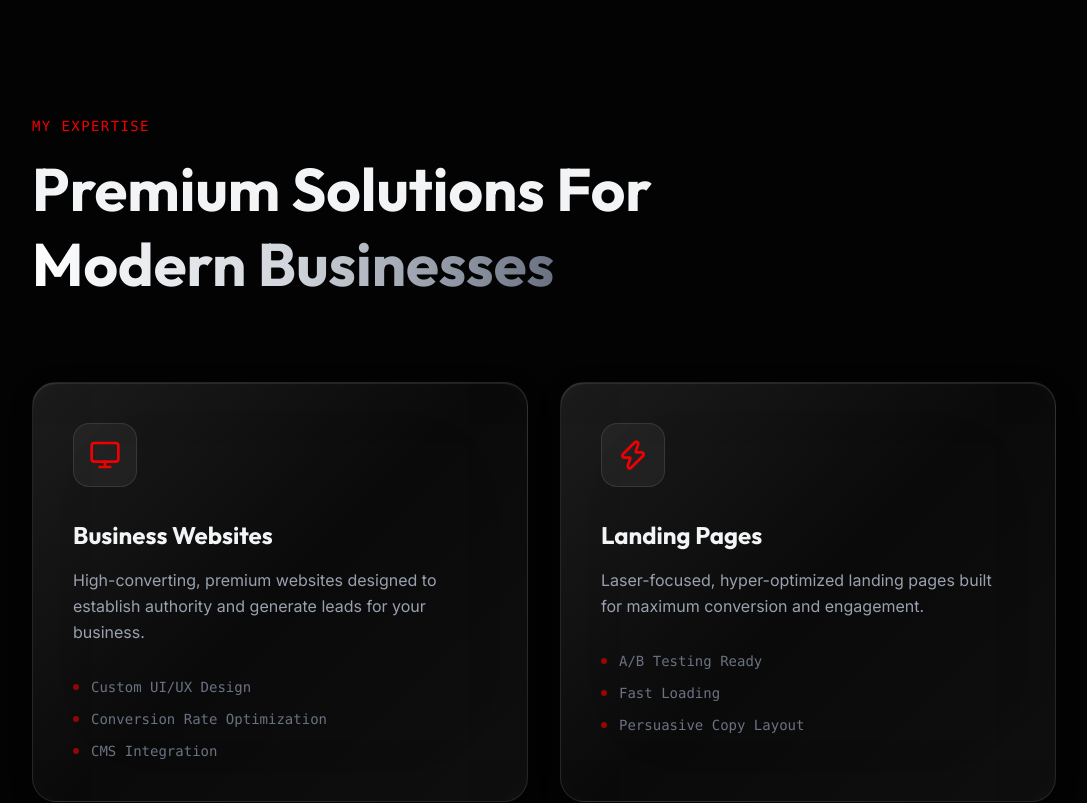
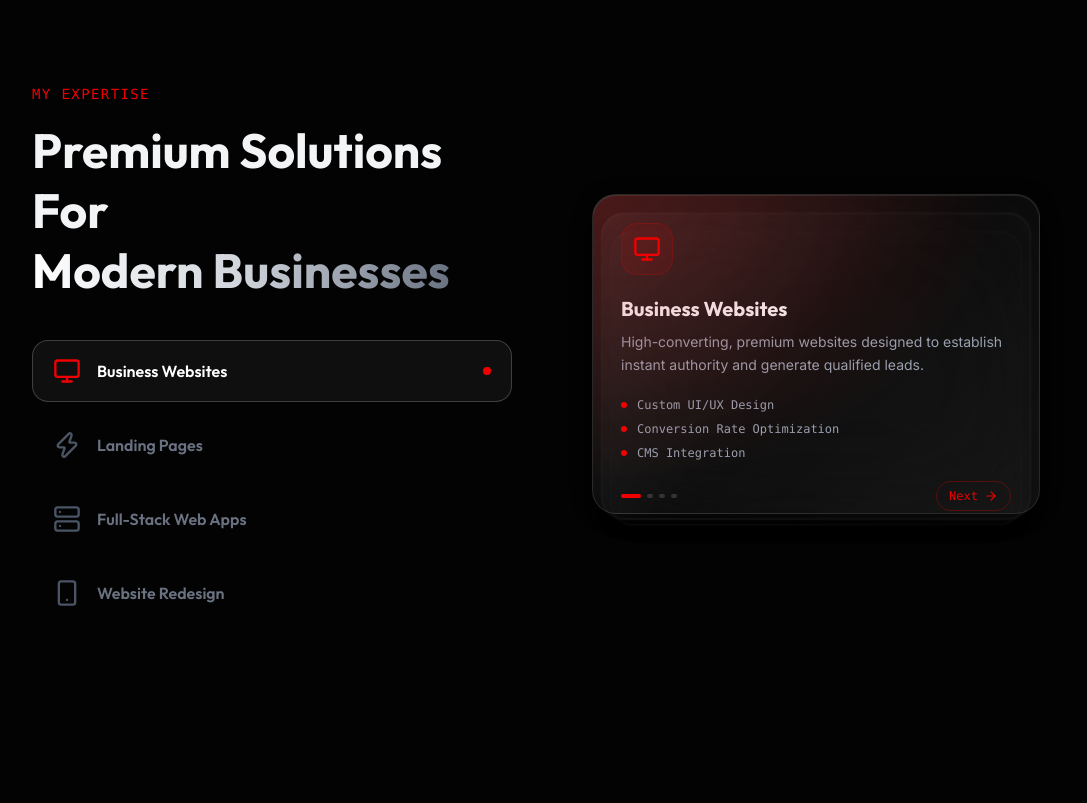
Before and after one commit to mahunn/Portfolio--Mahin-Ahmad, a React (Vite) app: page / in a window 1280 px wide. Shown: the part 1320-2123 px from the top of the page, without its empty margins (96-1183 px from the left). Built offline with nearby package versions, Linux system fonts and the light colour scheme.

Commit message:
feat: real client reviews, stacked services cards, mobile hero animation

```diff
--- a/src/components/Hero.jsx
+++ b/src/components/Hero.jsx
@@ -150,7 +150,7 @@ const Hero = () => {
                 href="https://glamora-beige.vercel.app/"
                 target="_blank"
                 rel="noreferrer"
-                className="absolute top-4 sm:top-0 left-0 w-[80%] sm:w-[75%] aspect-video rounded-xl sm:rounded-2xl overflow-hidden shadow-2xl border border-white/5 liquid-glass p-1 sm:p-2 z-10 opacity-80 blur-[1px] hover:blur-none hover:z-40 hover:opacity-100 hover:scale-105 active:z-40 active:scale-105 transition-all duration-500 cursor-pointer"
+                className="absolute top-4 sm:top-0 left-0 w-[80%] sm:w-[75%] aspect-video rounded-xl sm:rounded-2xl overflow-hidden shadow-2xl border border-white/5 liquid-glass p-1 sm:p-2 z-10 opacity-80 blur-[1px] hover:blur-none hover:z-40 hover:opacity-100 hover:scale-105 active:z-40 active:scale-105 transition-all duration-500 cursor-pointer animate-mobile-back sm:animate-none"
               >
                 <img
                   src="/glamora_preview.png"
@@ -165,7 +165,7 @@ const Hero = () => {
                 href="https://henleyzone.com"
                 target="_blank"
                 rel="noreferrer"
-                className="absolute bottom-4 sm:bottom-0 right-0 w-[85%] sm:w-[80%] aspect-video rounded-xl sm:rounded-2xl overflow-hidden shadow-[0_20px_50px_rgba(0,0,0,0.5)] border border-white/10 liquid-glass p-1 sm:p-2 z-20 hover:scale-105 hover:z-40 active:scale-105 transition-all duration-500 cursor-pointer"
+                className="absolute bottom-4 sm:bottom-0 right-0 w-[85%] sm:w-[80%] aspect-video rounded-xl sm:rounded-2xl overflow-hidden shadow-[0_20px_50px_rgba(0,0,0,0.5)] border border-white/10 liquid-glass p-1 sm:p-2 z-20 hover:scale-105 hover:z-40 active:scale-105 transition-all duration-500 cursor-pointer animate-mobile-front sm:animate-none"
               >
                 <img
                   src="/henley_zone_preview.png"
--- a/src/components/Services.jsx
+++ b/src/components/Services.jsx
@@ -1,87 +1,201 @@
-import React from 'react';
-import { motion } from 'framer-motion';
-import { ArrowRight, Monitor, Smartphone, Server, Zap } from 'lucide-react';
+import React, { useState } from 'react';
+import { motion, AnimatePresence } from 'framer-motion';
+import { Monitor, Zap, Server, Smartphone, ArrowRight } from 'lucide-react';
 
-const Services = () => {
 const services = [
   {
     title: "Business Websites",
-      description: "High-converting, premium websites designed to establish authority and generate leads for your business.",
-      icon: <Monitor className="w-8 h-8 text-primary" />,
-      features: ["Custom UI/UX Design", "Conversion Rate Optimization", "CMS Integration"]
+    description: "High-converting, premium websites designed to establish instant authority and generate qualified leads.",
+    icon: <Monitor className="w-7 h-7" />,
+    features: ["Custom UI/UX Design", "Conversion Rate Optimization", "CMS Integration"],
+    accent: "#f00000",
   },
   {
     title: "Landing Pages",
     description: "Laser-focused, hyper-optimized landing pages built for maximum conversion and engagement.",
-      icon: <Zap className="w-8 h-8 text-primary" />,
-      features: ["A/B Testing Ready", "Fast Loading", "Persuasive Copy Layout"]
+    icon: <Zap className="w-7 h-7" />,
+    features: ["A/B Testing Ready", "Sub-1s Load Time", "Persuasive Copy Layout"],
+    accent: "#f97316",
   },
   {
     title: "Full-Stack Web Apps",
     description: "Complex, scalable web applications with custom functionality and seamless user experiences.",
-      icon: <Server className="w-8 h-8 text-primary" />,
-      features: ["Database Architecture", "API Development", "Secure Authentication"]
+    icon: <Server className="w-7 h-7" />,
+    features: ["Database Architecture", "API Development", "Secure Authentication"],
+    accent: "#3b82f6",
   },
   {
     title: "Website Redesign",
     description: "Transform your outdated site into a modern, high-end digital experience that builds trust instantly.",
-      icon: <Smartphone className="w-8 h-8 text-primary" />,
-      features: ["Modern Aesthetics", "Performance Boost", "Mobile First Strategy"]
+    icon: <Smartphone className="w-7 h-7" />,
+    features: ["Modern Aesthetics", "Performance Boost", "Mobile First Strategy"],
+    accent: "#a855f7",
   }
 ];
 
+/* ── Shared card deck component ─────────────────────────────── */
+const CardDeck = ({ active, setActive }) => {
+  const handleNext = () => setActive((prev) => (prev + 1) % services.length);
+
   return (
-    <section id="services" className="py-32 relative">
-      <div className="absolute top-0 left-1/2 -translate-x-1/2 w-3/4 h-32 bg-primary/5 blur-[120px] rounded-full -z-10 pointer-events-none"></div>
+    <div className="relative w-full" style={{ height: '320px' }}>
+      {/* Shadow stack cards */}
+      {services.map((_, i) => {
+        const offset = ((i - active) % services.length + services.length) % services.length;
+        if (offset === 0 || offset > 3) return null;
+        return (
+          <div
+            key={i}
+            className="absolute inset-0 rounded-3xl border border-white/5 liquid-glass"
+            style={{
+              transform: `translateY(${offset * 12}px) scale(${1 - offset * 0.04})`,
+              zIndex: services.length - offset,
+              opacity: 1 - offset * 0.28,
+              transition: 'all 0.5s cubic-bezier(0.23,1,0.32,1)',
+            }}
+          />
+        );
+      })}
 
-      <div className="mb-20">
+      {/* Active card */}
+      <AnimatePresence mode="wait">
+        <motion.div
+          key={active}
+          initial={{ opacity: 0, y: 24, scale: 0.96 }}
+          animate={{ opacity: 1, y: 0, scale: 1 }}
+          exit={{ opacity: 0, y: -16, scale: 0.98 }}
+          transition={{ duration: 0.38, ease: [0.23, 1, 0.32, 1] }}
+          className="absolute inset-0 liquid-glass rounded-3xl border border-white/10 p-7 cursor-pointer"
+          style={{ zIndex: 20 }}
+          onClick={handleNext}
+        >
+          {/* Accent glow */}
+          <div
+            className="absolute inset-0 rounded-3xl pointer-events-none"
+            style={{ background: `radial-gradient(ellipse at top left, ${services[active].accent}35, transparent 65%)` }}
+          />
+
+          <div
+            className="w-13 h-13 w-12 h-12 rounded-2xl flex items-center justify-center mb-5 border"
+            style={{
+              background: `${services[active].accent}18`,
+              borderColor: `${services[active].accent}35`,
+              color: services[active].accent,
+            }}
+          >
+            {services[active].icon}
+          </div>
+
+          <h3 className="text-xl font-display font-bold mb-2">{services[active].title}</h3>
+          <p className="text-gray-400 text-sm leading-relaxed mb-5">{services[active].description}</p>
+
+          <ul className="space-y-2 mb-5">
+            {services[active].features.map((feature, i) => (
+              <li key={i} className="flex items-center gap-2.5 text-xs font-mono text-gray-400">
+                <div className="w-1.5 h-1.5 rounded-full flex-shrink-0" style={{ background: services[active].accent }} />
+                {feature}
+              </li>
+            ))}
+          </ul>
+
+          <div className="flex items-center justify-between">
+            <div className="flex gap-1.5">
+              {services.map((_, i) => (
+                <div
+                  key={i}
+                  className="h-1 rounded-full transition-all duration-300"
+                  style={{
+                    width: i === active ? '20px' : '6px',
+                    background: i === active ? services[active].accent : 'rgba(255,255,255,0.15)',
+                  }}
+                />
+              ))}
+            </div>
+            <div
+              className="flex items-center gap-1.5 text-xs font-mono px-3 py-1.5 rounded-full border"
+              style={{ borderColor: `${services[active].accent}50`, color: services[active].accent }}
+            >
+              Next <ArrowRight className="w-3.5 h-3.5" />
+            </div>
+          </div>
+        </motion.div>
+      </AnimatePresence>
+    </div>
+  );
+};
+
+/* ── Main component ─────────────────────────────────────────── */
+const Services = () => {
+  const [active, setActive] = useState(0);
+
+  return (
+    <section id="services" className="py-24 relative">
+      <div className="absolute top-0 left-1/2 -translate-x-1/2 w-3/4 h-32 bg-primary/5 blur-[120px] rounded-full -z-10 pointer-events-none" />
+
+      {/* ── MOBILE: stacked cards only ── */}
+      <div className="lg:hidden">
         <motion.p
-          initial={{ opacity: 0, y: 20 }}
-          whileInView={{ opacity: 1, y: 0 }}
-          viewport={{ once: true }}
+          initial={{ opacity: 0, y: 20 }} whileInView={{ opacity: 1, y: 0 }} viewport={{ once: true }}
+          className="text-primary font-mono tracking-widest uppercase text-sm mb-3"
+        >My Expertise</motion.p>
+        <motion.h2
+          initial={{ opacity: 0, y: 20 }} whileInView={{ opacity: 1, y: 0 }} viewport={{ once: true }}
+          transition={{ delay: 0.1 }}
+          className="text-3xl font-bold font-display leading-tight mb-10"
+        >
+          Premium Solutions<br />
+          <span className="text-transparent bg-clip-text bg-gradient-to-r from-white via-gray-300 to-gray-500">For Modern Businesses</span>
+        </motion.h2>
+        <CardDeck active={active} setActive={setActive} />
+      </div>
+
+      {/* ── DESKTOP: two-column layout ── */}
+      <div className="hidden lg:grid grid-cols-2 gap-16 items-center">
+        {/* Left: heading + nav list */}
+        <div>
+          <motion.p
+            initial={{ opacity: 0, y: 20 }} whileInView={{ opacity: 1, y: 0 }} viewport={{ once: true }}
             className="text-primary font-mono tracking-widest uppercase text-sm mb-4"
-        >
-          My Expertise
-        </motion.p>
+          >My Expertise</motion.p>
           <motion.h2
-          initial={{ opacity: 0, y: 20 }}
-          whileInView={{ opacity: 1, y: 0 }}
-          viewport={{ once: true }}
+            initial={{ opacity: 0, y: 20 }} whileInView={{ opacity: 1, y: 0 }} viewport={{ once: true }}
             transition={{ delay: 0.1 }}
-          className="text-4xl md:text-5xl lg:text-6xl font-bold font-display leading-tight"
+            className="text-5xl font-bold font-display leading-tight mb-10"
           >
             Premium Solutions For <br />
             <span className="text-transparent bg-clip-text bg-gradient-to-r from-white via-gray-300 to-gray-500">Modern Businesses</span>
           </motion.h2>
+
+          <div className="space-y-3">
+            {services.map((s, i) => (
+              <button
+                key={i}
+                onClick={() => setActive(i)}
+                className={`w-full text-left flex items-center gap-4 px-5 py-4 rounded-2xl border transition-all duration-300 group
+                  ${active === i
+                    ? 'border-white/20 bg-white/5 text-white'
+                    : 'border-transparent text-gray-500 hover:text-gray-300 hover:border-white/10'
+                  }`}
+              >
+                <span className={`transition-colors duration-300 ${active === i ? '' : 'text-gray-600 group-hover:text-gray-400'}`}
+                  style={active === i ? { color: s.accent } : {}}>
+                  {s.icon}
+                </span>
+                <span className="font-display font-semibold">{s.title}</span>
+                {active === i && (
+                  <motion.div layoutId="active-dot" className="ml-auto w-2 h-2 rounded-full" style={{ background: s.accent }} />
+                )}
+              </button>
+            ))}
+          </div>
         </div>
 
-      <div className="grid grid-cols-1 md:grid-cols-2 gap-8">
-        {services.map((service, index) => (
-          <motion.div
-            key={index}
-            initial={{ opacity: 0, y: 30 }}
-            whileInView={{ opacity: 1, y: 0 }}
-            viewport={{ once: true }}
-            transition={{ delay: index * 0.1 + 0.2 }}
-            className="group liquid-glass p-10 rounded-3xl border border-white/5 hover:border-primary/30 transition-all duration-500 hover:-translate-y-2 hover:shadow-[0_20px_40px_rgba(240,0,0,0.05)]"
-          >
-            <div className="bg-white/5 w-16 h-16 rounded-2xl flex items-center justify-center mb-8 border border-white/10 group-hover:scale-110 transition-transform duration-500 group-hover:bg-primary/10 group-hover:border-primary/20">
-              {service.icon}
+        {/* Right: card deck */}
+        <div className="flex justify-center items-center">
+          <div className="w-full max-w-md">
+            <CardDeck active={active} setActive={setActive} />
           </div>
-
-            <h3 className="text-2xl font-display font-bold mb-4">{service.title}</h3>
-            <p className="text-gray-400 leading-relaxed mb-8">{service.description}</p>
-
-            <ul className="space-y-3">
-              {service.features.map((feature, i) => (
-                <li key={i} className="flex items-center gap-3 text-sm font-mono text-gray-500">
-                  <div className="w-1.5 h-1.5 rounded-full bg-primary/60"></div>
-                  {feature}
-                </li>
-              ))}
-            </ul>
-          </motion.div>
-        ))}
+        </div>
       </div>
     </section>
   );
```
Also changed, not shown: src/components/Testimonials.jsx (+45 -20 lines), src/index.css (+21 -0 lines), public/review_ariful.png (added), public/review_siam.png (added). Lines whose indentation alone changed are shown as unchanged.
